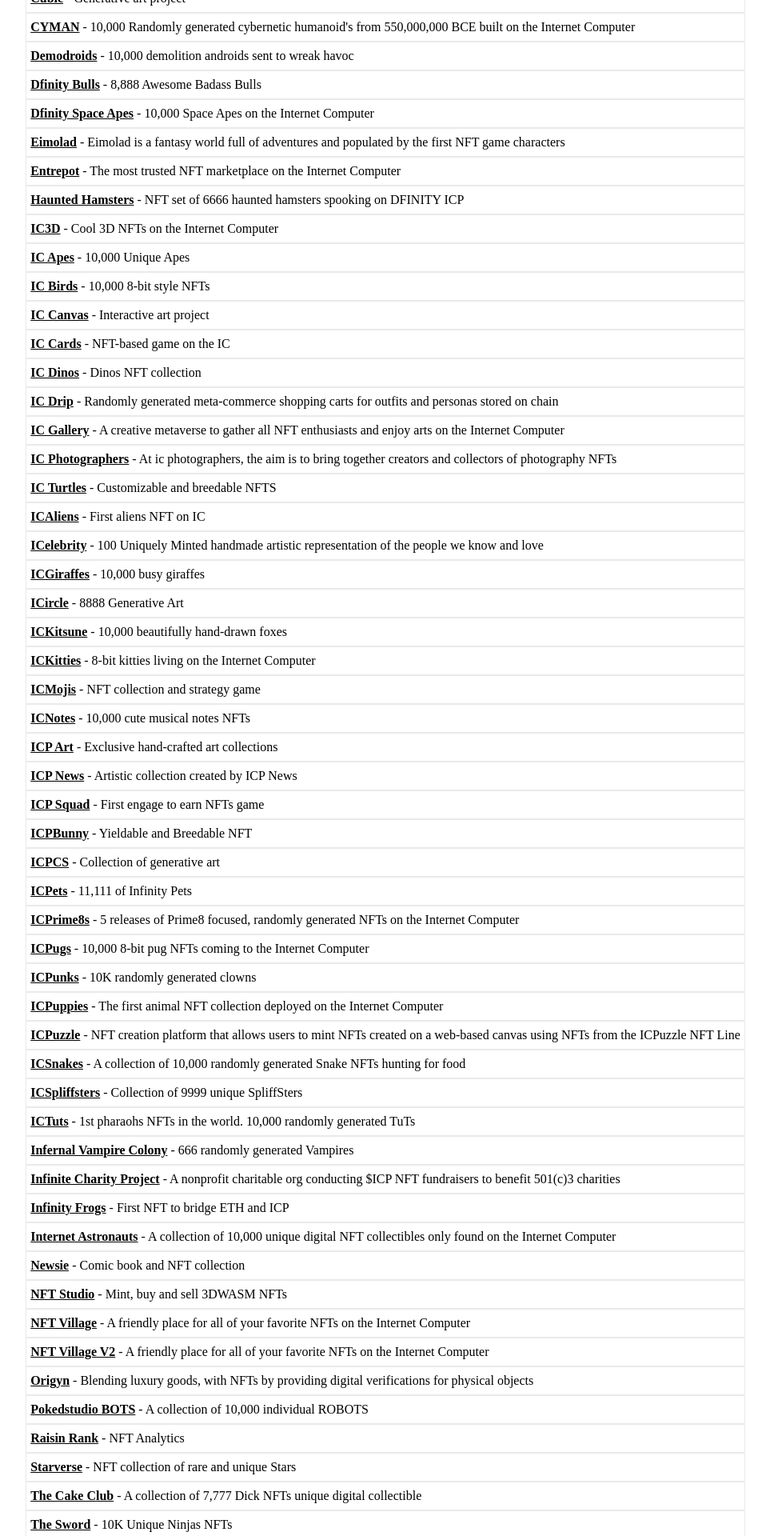
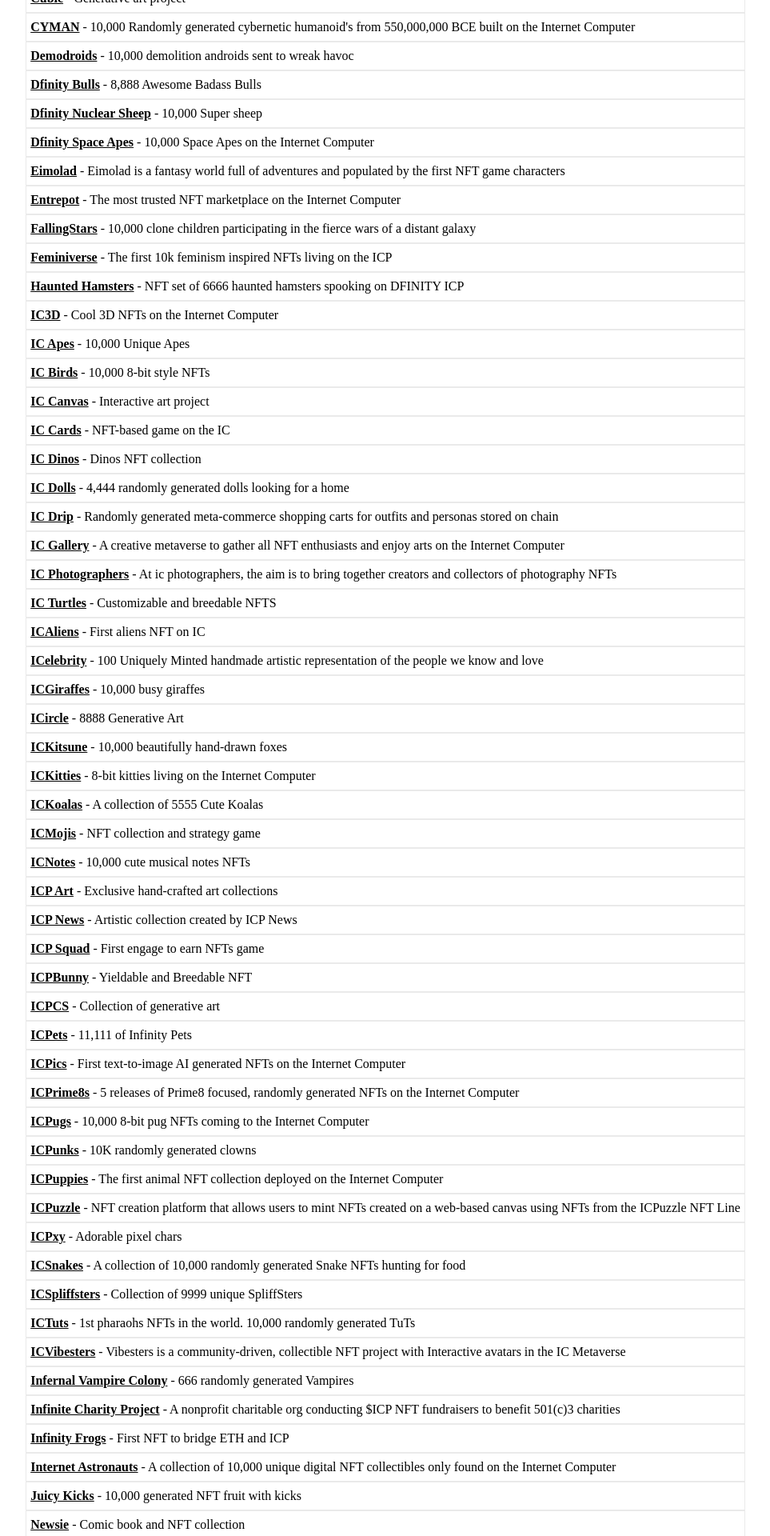
Before and after one commit to rjlucasm/ictoday, a Next.js app: page /nft in a window 1280 px wide. Shown: the part 480-2400 px from the top of the page at 80% size, without its empty margins (158-1121 px from the left). Built offline with nearby package versions, Linux system fonts and the light colour scheme.

Commit message:
Bunch of NFT projects added

```diff
--- a/pages/nft.js
+++ b/pages/nft.js
@@ -57,6 +57,9 @@ export default function NFTs() {
                 <a href="https://twitter.com/DBulls_NFT" target="_blank" rel="noopener noreferrer">Dfinity Bulls</a> - 8,888 Awesome Badass Bulls
             </div>
             <div className="pagescard">
+                <a href="https://twitter.com/DfinitySheep" target="_blank" rel="noopener noreferrer">Dfinity Nuclear Sheep</a> - 10,000 Super sheep
+            </div>
+            <div className="pagescard">
                 <a href="https://hzuo4-qiaaa-aaaag-qaarq-cai.ic0.app/" target="_blank" rel="noopener noreferrer">Dfinity Space Apes</a> - 10,000 Space Apes on the Internet Computer
             </div>
             <div className="pagescard">
@@ -64,6 +67,12 @@ export default function NFTs() {
             </div>
             <div className="pagescard">
                 <a href="https://entrepot.app/" target="_blank" rel="noopener noreferrer">Entrepot</a> - The most trusted NFT marketplace on the Internet Computer
+            </div>
+            <div className="pagescard">
+                <a href="https://falling.tech/" target="_blank" rel="noopener noreferrer">FallingStars</a> - 10,000 clone children participating in the fierce wars of a distant galaxy
+            </div>
+            <div className="pagescard">
+                <a href="https://twitter.com/feminiverse" target="_blank" rel="noopener noreferrer">Feminiverse</a> - The first 10k feminism inspired NFTs living on the ICP
             </div>
             <div className="pagescard">
                 <a href="https://www.hauntedhamsters.io/" target="_blank" rel="noopener noreferrer">Haunted Hamsters</a> - NFT set of 6666 haunted hamsters spooking on DFINITY ICP
@@ -85,6 +94,9 @@ export default function NFTs() {
             </div>
             <div className="pagescard">
                 <a href="https://twitter.com/icdinos" target="_blank" rel="noopener noreferrer">IC Dinos</a> - Dinos NFT collection
+            </div>
+            <div className="pagescard">
+                <a href="https://twitter.com/ICdolls" target="_blank" rel="noopener noreferrer">IC Dolls</a> - 4,444 randomly generated dolls looking for a home
             </div>
             <div className="pagescard">
                 <a href="https://dvr6e-lqaaa-aaaai-qam5a-cai.raw.ic0.app/" target="_blank" rel="noopener noreferrer">IC Drip</a> - Randomly generated meta-commerce shopping carts for outfits and personas stored on chain
@@ -117,6 +129,9 @@ export default function NFTs() {
                 <a href="https://twitter.com/ICKitties" target="_blank" rel="noopener noreferrer">ICKitties</a> - 8-bit kitties living on the Internet Computer
             </div>
             <div className="pagescard">
+                <a href="https://www.ickoalas.com/" target="_blank" rel="noopener noreferrer">ICKoalas</a> - A collection of 5555 Cute Koalas
+            </div>
+            <div className="pagescard">
                 <a href="https://icmoji.com/" target="_blank" rel="noopener noreferrer">ICMojis</a> - NFT collection and strategy game
             </div>
             <div className="pagescard">
@@ -141,6 +156,9 @@ export default function NFTs() {
                 <a href="https://icpets.io/" target="_blank" rel="noopener noreferrer">ICPets</a> - 11,111 of Infinity Pets
             </div>
             <div className="pagescard">
+                <a href="https://www.ethnicpictures.ooo/" target="_blank" rel="noopener noreferrer">ICPics</a> - First text-to-image AI generated NFTs on the Internet Computer
+            </div>
+            <div className="pagescard">
                 <a href="https://twitter.com/ICPrime8s" target="_blank" rel="noopener noreferrer">ICPrime8s</a> - 5 releases of Prime8 focused, randomly generated NFTs on the Internet Computer
             </div>
             <div className="pagescard">
@@ -156,6 +174,9 @@ export default function NFTs() {
                 <a href="https://twitter.com/MyArtBar" target="_blank" rel="noopener noreferrer">ICPuzzle</a> - NFT creation platform that allows users to mint NFTs created on a web-based canvas using NFTs from the ICPuzzle NFT Line
             </div>
             <div className="pagescard">
+                <a href="https://twitter.com/icpxy" target="_blank" rel="noopener noreferrer">ICPxy</a> - Adorable pixel chars
+            </div>
+            <div className="pagescard">
                 <a href="https://xn--4n8h7h.ws/" target="_blank" rel="noopener noreferrer">ICSnakes</a> - A collection of 10,000 randomly generated Snake NFTs hunting for food
             </div>
             <div className="pagescard">
@@ -163,6 +184,9 @@ export default function NFTs() {
             </div>
             <div className="pagescard">
                 <a href="https://ictuts.com/" target="_blank" rel="noopener noreferrer">ICTuts</a> - 1st pharaohs NFTs in the world. 10,000 randomly generated TuTs
+            </div>
+            <div className="pagescard">
+                <a href="https://twitter.com/ICVibesters" target="_blank" rel="noopener noreferrer">ICVibesters</a> - Vibesters is a community-driven, collectible NFT project with Interactive avatars in the IC Metaverse
             </div>
             <div className="pagescard">
                 <a href="https://www.infernalvampires.com/" target="_blank" rel="noopener noreferrer">Infernal Vampire Colony</a> - 666 randomly generated Vampires
@@ -175,6 +199,9 @@ export default function NFTs() {
             </div>
             <div className="pagescard">
                 <a href="https://interastrosc.com/" target="_blank" rel="noopener noreferrer">Internet Astronauts</a> - A collection of 10,000 unique digital NFT collectibles only found on the Internet Computer
+            </div>
+            <div className="pagescard">
+                <a href="https://twitter.com/juicykicksnft" target="_blank" rel="noopener noreferrer">Juicy Kicks</a> - 10,000 generated NFT fruit with kicks
             </div>
             <div className="pagescard">
                 <a href="https://twitter.com/NewsieCartoon" target="_blank" rel="noopener noreferrer">Newsie</a> - Comic book and NFT collection
```
